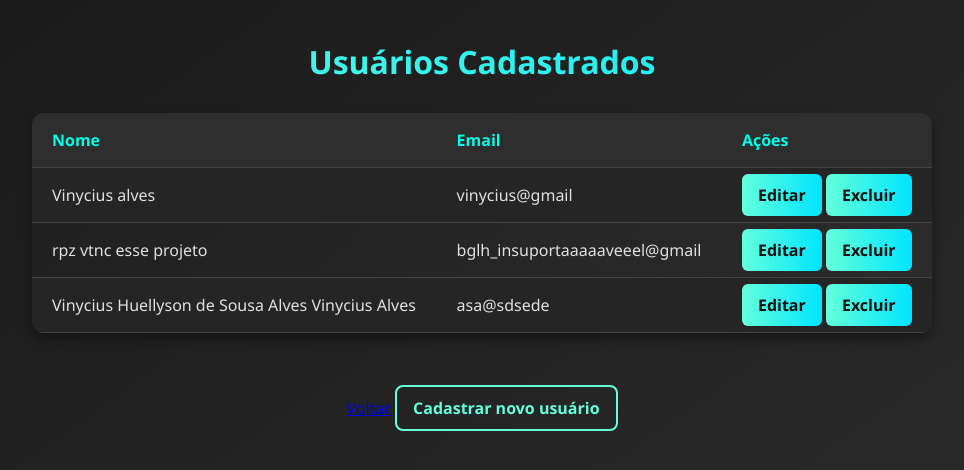
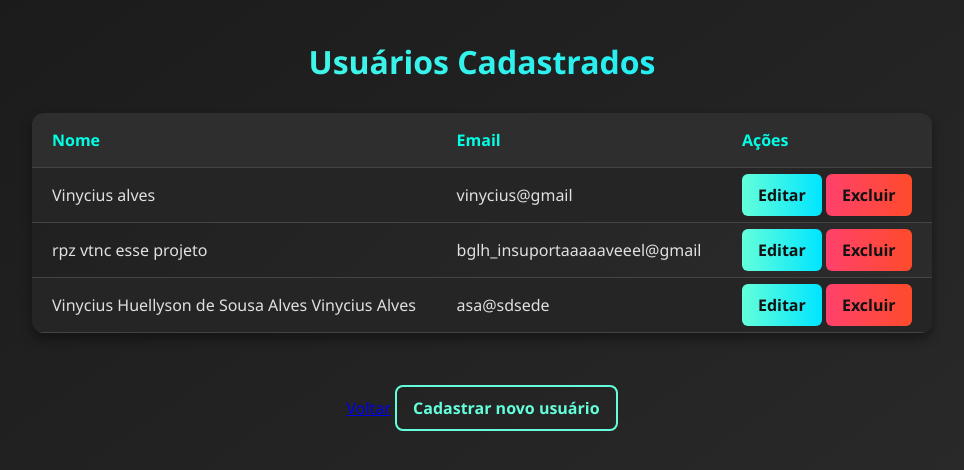
Before and after one commit to sh1ftx/MVCFlaskApp, a Flask app: page /user_list in a window 1280 px wide. Shown: the top 470 px of the page, without its empty margins (158-1122 px from the left). Run offline with Flask 3, Linux system fonts and the light colour scheme; data comes from the database, SQL or seed files in the repository; both versions use the stored data as it was before the commit.

Commit message:
estilizacao dos botoes de cancelar e excluir

```diff
--- a/App/static/css/user_list.css
+++ b/App/static/css/user_list.css
@@ -94,3 +94,21 @@ a[href="/use_register"]:hover {
   background-color: #64ffda;
   color: #121212;
 }
+
+/* Botão excluir com gradiente vermelho-laranja */
+.button-excluir {
+  padding: 10px 16px;
+  background: linear-gradient(90deg, #ff416c, #ff4b2b);
+  color: #121212;
+  text-decoration: none;
+  border-radius: 6px;
+  font-weight: bold;
+  border: none;
+  cursor: pointer;
+  transition: all 0.3s ease-in-out;
+}
+
+.button-excluir:hover {
+  background: linear-gradient(90deg, #d34163, #ff4b2b);
+  transform: scale(1.05);
+}
--- a/App/templates/product_list.html
+++ b/App/templates/product_list.html
@@ -25,7 +25,7 @@
             <td>{{ produto[4] }}</td>
             <td>
                 <a href="/edit_product/{{ produto[0] }}" class="button editar">Editar</a>
-                <a href="/excluir_produto/{{ produto[0] }}" class="button excluir">Excluir</a>
+                <a href="/excluir_produto/{{ produto[0] }}" class="button-excluir">Excluir</a>
             </td>
         </tr>
         {% endfor %}
--- a/App/templates/user_list.html
+++ b/App/templates/user_list.html
@@ -21,7 +21,7 @@
             <td>{{ user[2] }}</td>
             <td>
                 <a href="/edit_user/{{ user[0] }}" class="button editar">Editar</a>
-                <a href="/excluir/{{ user[0] }}" class="button editar">Excluir</a>
+                <a href="/excluir/{{ user[0] }}" class="button-excluir">Excluir</a>
                 <!-- envia o id para a pagina de edicao-->
             </td>
         </tr>
```
Also changed, not shown: database_teste_mvc.db (deleted).
